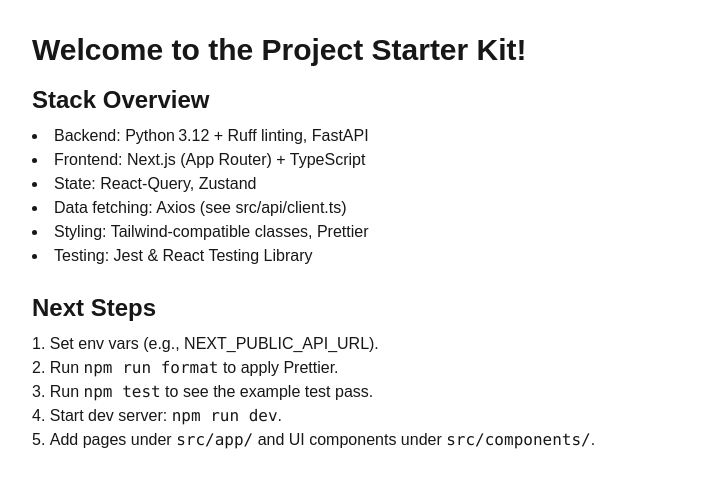
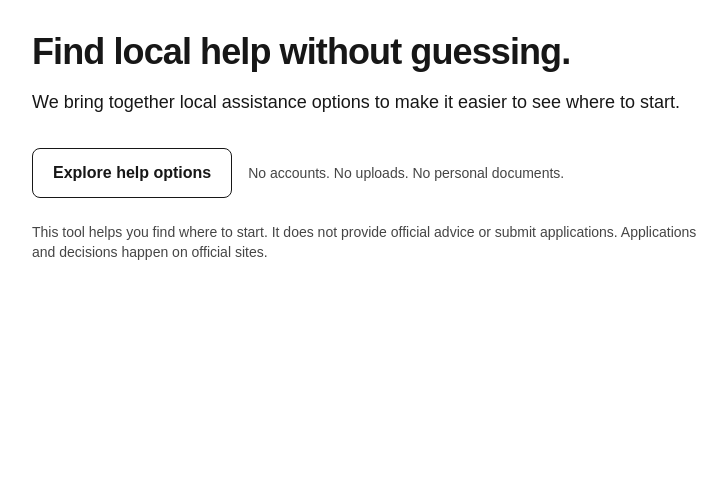
Before and after one commit to chrisrivero-dev/help-nearby, a Next.js app in the folder frontend/: page / in a window 1280 px wide. Shown: the top 488 px of the page, without its empty margins (0-727 px from the left). Built offline with nearby package versions, Linux system fonts and the light colour scheme.

Commit message:
explore homepage layout and messaging (Chris)

```diff
--- a/frontend/src/app/page.tsx
+++ b/frontend/src/app/page.tsx
@@ -3,31 +3,35 @@
 export default function Home() {
   return (
     <main className="container mx-auto p-8">
-      <h1 className="text-3xl font-bold mb-4">
-        Welcome to the Project Starter Kit!
-      </h1>
+      <section className="max-w-2xl">
+        <h1 className="text-4xl font-bold tracking-tight mb-4">
+          Find local help without guessing.
+        </h1>
 
-      <section className="mb-6">
-        <h2 className="text-2xl font-semibold mb-2">Stack Overview</h2>
-        <ul className="list-disc list-inside">
-          <li>Backend: Python 3.12 + Ruff linting, FastAPI</li>
-          <li>Frontend: Next.js (App Router) + TypeScript</li>
-          <li>State: React‑Query, Zustand</li>
-          <li>Data fetching: Axios (see src/api/client.ts)</li>
-          <li>Styling: Tailwind‑compatible classes, Prettier</li>
-          <li>Testing: Jest & React Testing Library</li>
-        </ul>
-      </section>
+        <p className="text-lg mb-8">
+          We bring together local assistance options to make it easier to see
+          where to start.
+        </p>
 
-      <section className="mb-6">
-        <h2 className="text-2xl font-semibold mb-2">Next Steps</h2>
-        <ol className="list-decimal list-inside">
-          <li>Set env vars (e.g., NEXT_PUBLIC_API_URL).</li>
-          <li>Run <code>npm run format</code> to apply Prettier.</li>
-          <li>Run <code>npm test</code> to see the example test pass.</li>
-          <li>Start dev server: <code>npm run dev</code>.</li>
-          <li>Add pages under <code>src/app/</code> and UI components under <code>src/components/</code>.</li>
-        </ol>
+        <div className="flex items-center gap-4 mb-6">
+          <button
+            type="button"
+            className="px-5 py-3 rounded-lg font-semibold border"
+            aria-label="Explore help options"
+          >
+            Explore help options
+          </button>
+
+          <span className="text-sm opacity-80">
+            No accounts. No uploads. No personal documents.
+          </span>
+        </div>
+
+        <p className="text-sm opacity-80">
+          This tool helps you find where to start. It does not provide official
+          advice or submit applications. Applications and decisions happen on
+          official sites.
+        </p>
       </section>
     </main>
   );
```
